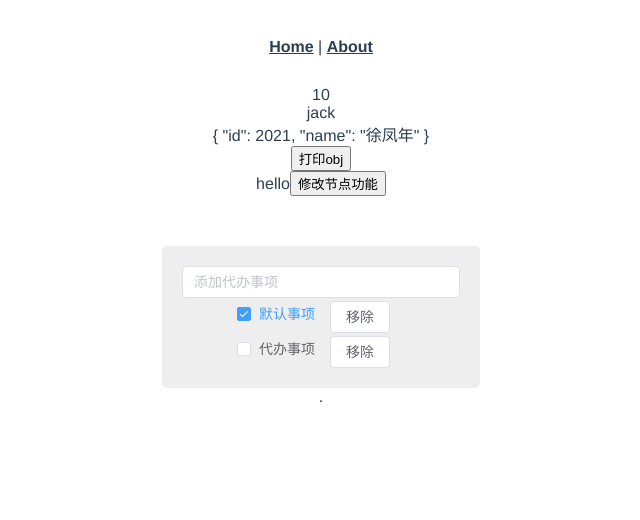
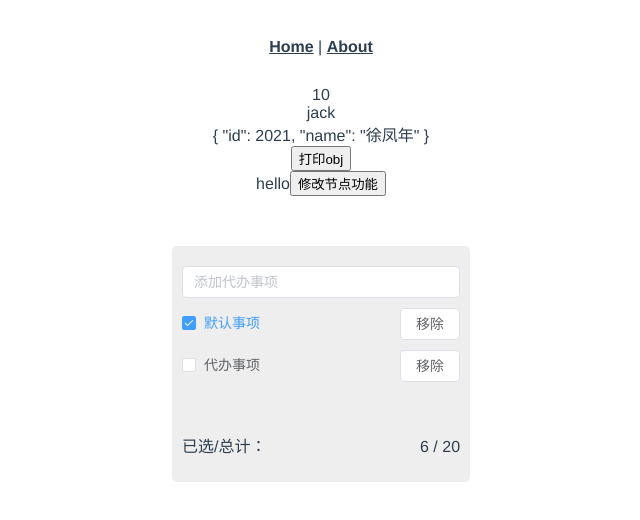
Before and after one commit to fayfoxcat/vue, a Vue app: page /#/home in a window 1280 px wide. Shown: the top 520 px of the page, without its empty margins (319-959 px from the left). Built offline with nearby package versions, Linux system fonts and the light colour scheme.

Commit message:
添加功能

```diff
--- a/src/components/Fox.vue
+++ b/src/components/Fox.vue
@@ -10,7 +10,7 @@
 <script>
 import { createApp, defineComponent } from "vue";
 createApp(Counter).mount("#fox");
-export default defineComponen({
+export default defineComponent({
   // 组件名称
   name: "Fox",
   // 来自父组件的传值
@@ -21,7 +21,7 @@ export default defineComponen({
   components: {
 
   },
-  setup(props, ctx) {
+  setup() {
 
   },
 });
--- a/src/components/navFooter/NavFooter.vue
+++ b/src/components/navFooter/NavFooter.vue
@@ -1,15 +1,40 @@
 <template>
-    <div>
-        .
+    <div class="main">
+        <div class="footer">
+          <span class="footer_left">已选/总计：</span>
+          <span class="footer_right">6 / 20</span>
+        </div>
     </div>
 </template>
 
 <script>
 export default {
+  setup(){
 
+  }
 }
 </script>
 
 <style scoped lang="scss">
+  .main{
+    margin: 0 auto;
+    width: 22%;
+    padding: 20px 10px;
+    border-bottom-left-radius: 5px;
+    border-bottom-right-radius: 5px;
+    background-color: #eeeeee;
+    .footer{
+      display: flex;
+      justify-content: space-between;
+      .footer_left{
+        height: 30px;
+        line-height: 30px;
+      }
+      .footer_right{
+        height: 30px;
+        line-height: 30px;
+      }
+    }
 
+  }
 </style>
--- a/src/components/navHeader/NavHeader.vue
+++ b/src/components/navHeader/NavHeader.vue
@@ -32,7 +32,7 @@ export default {
       console.log(data.obj.id + val)
     }
     let updateHref = () => {
-      console.log('updateHref');
+      console.log('修改为链接');
       data.vName = 'href'
       data.eventName = 'focus'
     }
--- a/src/components/navMain/NavMain.vue
+++ b/src/components/navMain/NavMain.vue
@@ -2,21 +2,24 @@
   <div id="main">
     <el-input placeholder="添加代办事项" size="medium" v-model="value" @keydown.enter="add_task">
     </el-input>
-    <div v-for="(item, index) in tasks" :key="index">
-      <div class="item">
-        <el-checkbox v-model="item.complete" :label="item.title"></el-checkbox>
-        <el-button size="mini" class="del_btn" @click="del_task(index)">移除</el-button>
+    <el-scrollbar max-height="400px">
+      <div v-for="(item, index) in tasks" :key="index">
+        <div class="item">
+          <el-checkbox class="item_checkbox" v-model="item.complete" :label="item.title"></el-checkbox>
+          <el-button class="item_btn" size="mini" @click="del_task(index)">移除</el-button>
+        </div>
       </div>
-    </div>
+    </el-scrollbar>
   </div>
 </template>
 
 <script>
 import {reactive, toRefs} from "@vue/reactivity";
 import {ElMessage} from "element-plus";
+import {onMounted} from "vue";
 
 export default {
-  setup() {
+  setup(props, context) {
     let data = reactive({
       value: "",
       tasks: [
@@ -30,6 +33,7 @@ export default {
         },
       ],
     });
+
     let add_task = () => {
       if (data.value === '') {
         return ElMessage.warning({
@@ -45,9 +49,17 @@ export default {
       })
       data.value = ''
     };
+
     let del_task = (index) => {
       data.tasks.splice(index, 1);
     };
+
+    onMounted(() => {
+      console.log(context.attrs);
+      console.log(context.slots);
+      console.log(context.emit);
+    })
+
     return {
       ...toRefs(data),
       add_task,
@@ -60,17 +72,22 @@ export default {
 <style scoped lang="scss">
 #main {
   margin: 50px auto 0 auto;
-  border-radius: 5px;
-  padding: 20px;
+  border-top-left-radius: 5px;
+  border-top-right-radius: 5px;
+  padding: 20px 10px;
   width: 22%;
   background-color: #eeeeee;
-
   .item {
-    height: 35px;
-    line-height: 35px;
-
-    .del_btn {
-      margin: auto 15px;
+    display: flex;
+    justify-content: space-between;
+    margin: 10px 0;
+    .item_checkbox{
+      height: 30px;
+      line-height: 30px;
+    }
+    .item_btn{
+      display: inline-block;
+      float: right;
     }
   }
 }
```
